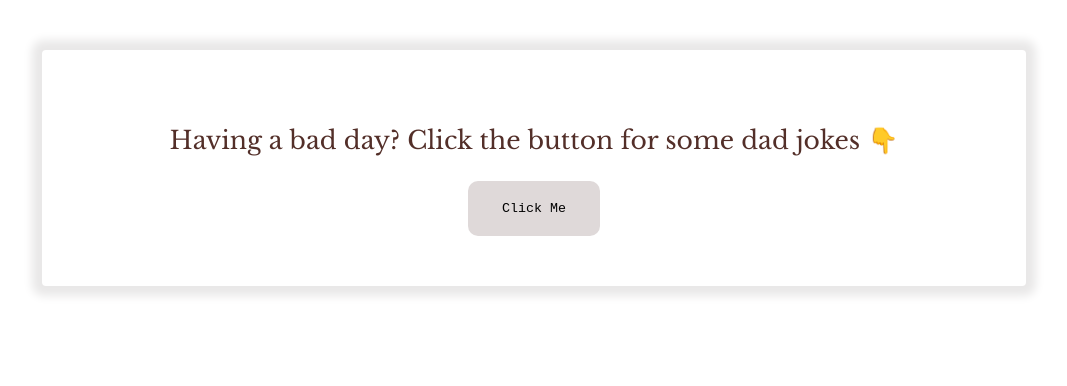
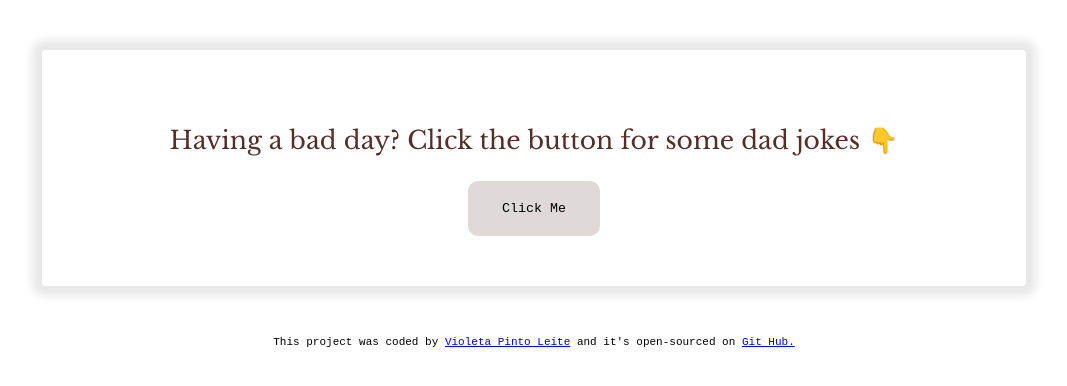
Before and after one commit to violetapintoleite/dad-jokes, a plain HTML site: page index.html in a window 1280 px wide. Shown: the whole page, without its empty margins (106-1173 px from the left). Drawn offline with nearby package versions, Linux system fonts and the light colour scheme.

Commit message:
added footer

```diff
--- a/index.html
+++ b/index.html
@@ -42,6 +42,12 @@
       button:hover {
         color: white;
       }
+
+      footer {
+        font-family: "Courier Prime", monospace;
+        font-size: 11px;
+        text-align: center;
+      }
     </style>
   </head>
   <body>
@@ -51,6 +57,14 @@
       </div>
       <button class="getJoke">Click Me</button>
     </div>
+    <footer>
+      This project was coded by
+      <a href="https://www.linkedin.com/in/violetapintoleite/"
+        >Violeta Pinto Leite</a
+      >
+      and it's open-sourced on
+      <a href="https://github.com/violetapintoleite">Git Hub.</a>
+    </footer>
     <script src="./dad-jokes.js"></script>
   </body>
 </html>
```
